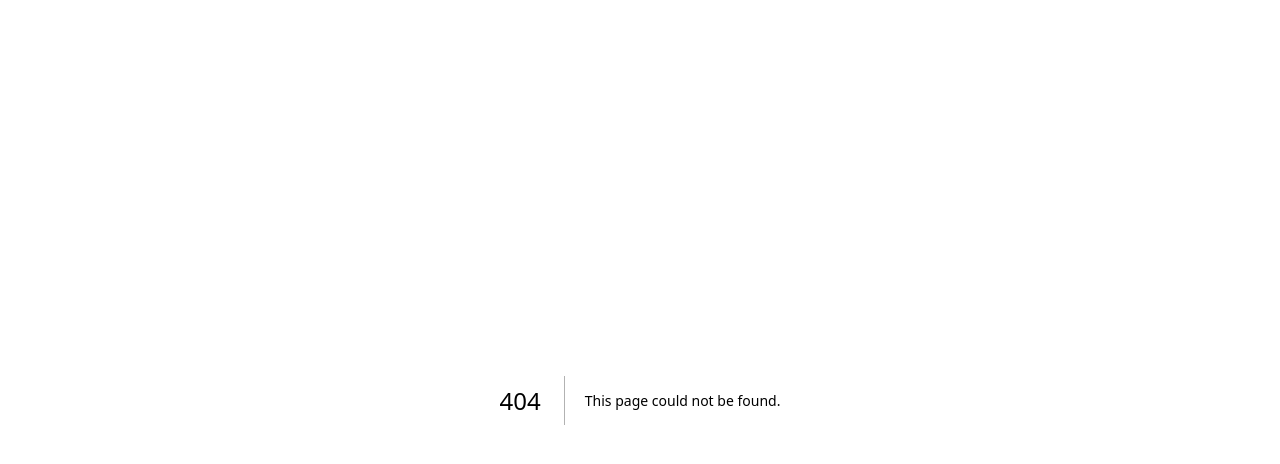
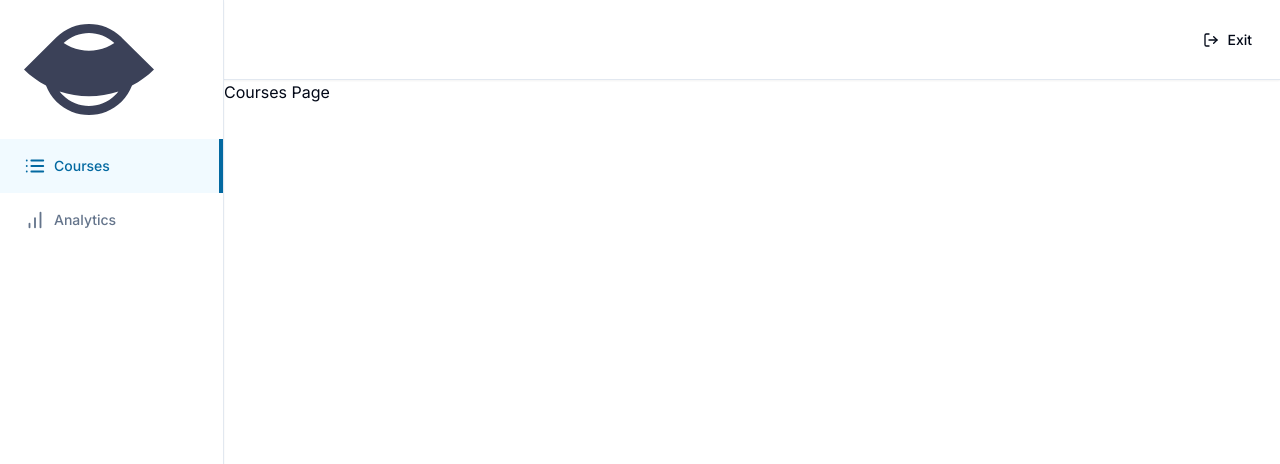
Before and after one commit to vasvalstan/my-udemy, a Next.js app: page /teacher/courses in a window 1280 px wide. Before the commit this address had no page. Shown: the top 464 px of the page. Built offline with nearby package versions, Linux system fonts and the light colour scheme.

Commit message:
finished routing

```diff
--- /dev/null
+++ b/app/(dashboard)/(routes)/teacher/analytics/page.tsx
@@ -0,0 +1,9 @@
+const AnalyticsPage = () => {
+  return (
+    <div>
+      <h1>Analytics Page</h1>
+    </div>
+  );
+};
+
+export default AnalyticsPage;
--- /dev/null
+++ b/app/(dashboard)/(routes)/teacher/courses/page.tsx
@@ -0,0 +1,9 @@
+const CoursesPage = () => {
+  return (
+    <div>
+      <h1>Courses Page</h1>
+    </div>
+  );
+};
+
+export default CoursesPage;
--- a/app/(dashboard)/_components/sidebar-routes.tsx
+++ b/app/(dashboard)/_components/sidebar-routes.tsx
@@ -1,7 +1,8 @@
 "use client";
 
-import { Compass, Layout } from "lucide-react";
+import { BarChart, Compass, Layout, List } from "lucide-react";
 import { SidebarItem } from "./sidebar-item";
+import { usePathname } from "next/navigation";
 
 const guestRoutes = [
   {
@@ -16,8 +17,25 @@ const guestRoutes = [
   },
 ];
 
+const teacherRoutes = [
+  {
+    icon: List,
+    label: "Courses",
+    href: "/teacher/courses",
+  },
+  {
+    icon: BarChart,
+    label: "Analytics",
+    href: "/teacher/analytics",
+  },
+];
+
 export const SidebarRoutes = () => {
-  const routes = guestRoutes;
+  const pathname = usePathname();
+
+  const isTeacherPage = pathname?.includes("/teacher");
+
+  const routes = isTeacherPage ? teacherRoutes : guestRoutes;
   return (
     <div className="flex flex-col w-full">
       {routes.map((route) => (
--- a/app/(dashboard)/layout.tsx
+++ b/app/(dashboard)/layout.tsx
@@ -14,7 +14,7 @@ const DashboardLayout = ({ children }: { children: ReactNode }) => {
       <div className="hidden md:flex h-full w-56 flex-col fixed inset-y-0 z-50">
         <Sidebar />
       </div>
-      <main className="md:pl-56 h-full">{children}</main>
+      <main className="md:pl-56 pt-[80px] h-full">{children}</main>
     </div>
   );
 };
--- a/components/navbar-routes.tsx
+++ b/components/navbar-routes.tsx
@@ -1,31 +1,34 @@
 "use client";
 
 import { UserButton } from "@clerk/nextjs";
-import { usePathname, useRouter } from "next/navigation";
+import { usePathname } from "next/navigation";
 import { Button } from "./ui/button";
 import { LogOut } from "lucide-react";
 import Link from "next/link";
 
 export const NavbarRoutes = () => {
   const pathname = usePathname();
-  const router = useRouter();
 
   const isTeacherPage = pathname?.startsWith("/teacher");
-  const isPlayerPage = pathname.includes("/chapter");
+  const isPlayerPage = pathname?.includes("/chapter");
 
   return (
     <div className="flex gap-x-2 ml-auto">
       {isTeacherPage || isPlayerPage ? (
-        <Button>
-          <LogOut className="h-4 w-4 mr-2" /> Exit
-        </Button>
+        <Link href="/">
+          <Button size="sm" variant="ghost">
+            <LogOut className="h-4 w-4 mr-2" /> Exit
+          </Button>
+        </Link>
       ) : (
         <Link href="/teacher/courses">
-          <Button>Teacher mode</Button>
+          <Button size="sm" variant="ghost">
+            Teacher mode
+          </Button>
         </Link>
       )}
 
-      <UserButton />
+      <UserButton afterSignOutUrl="/" />
     </div>
   );
 };
```
